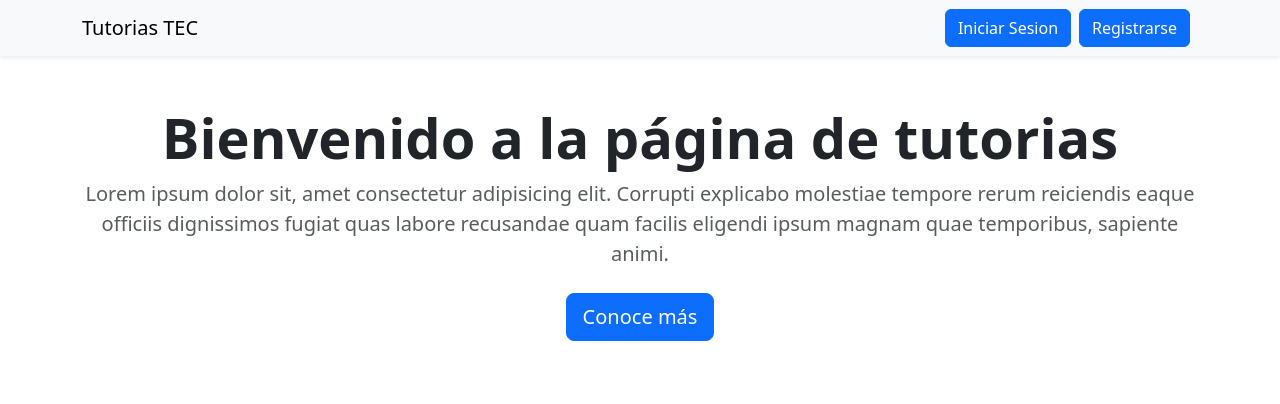
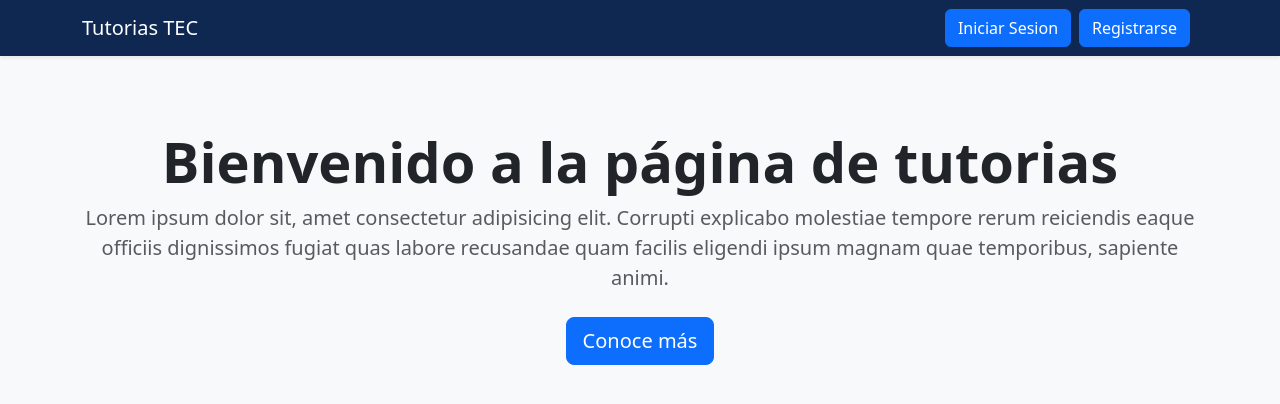
Before and after one commit to Cesar1xd1/Proyecto-Express_React, a React (Vite) app in the folder frontend/: page / in a window 1280 px wide. Shown: the top 404 px of the page. Built offline with nearby package versions, Linux system fonts and the light colour scheme.

Commit message:
Se creo un menu estatico

```diff
--- a/frontend/src/App.jsx
+++ b/frontend/src/App.jsx
@@ -6,6 +6,7 @@ import Login from './Login';
 import NotFound from './notfound';
 import SidebarLayout from './SidebarLayout';
 import LandingPage from './LandingPage';
+import Menu from './Menu';
 
 
 
@@ -15,6 +16,7 @@ function App() {
      <Router>
       <Routes>
         <Route path="/dashboard" element={<SidebarLayout />} />
+        <Route path='/menu' element={<Menu/>}/>
           <Route path="*" element={<NotFound />} />
           <Route path="/" element={<LandingPage/>} />
         <Route path="/login" element={<Login/>} />
--- a/frontend/src/LandingPage.jsx
+++ b/frontend/src/LandingPage.jsx
@@ -1,19 +1,11 @@
 import React from 'react';
 import { Container, Navbar, Nav, Button } from 'react-bootstrap';
+import Menu from './Menu';
 
 const LandingPage = () => {
   return (
+    <Menu>
     <div>
-      <Navbar bg="light" expand="lg" className="shadow-sm">
-        <Container>
-          <Navbar.Brand href="#">Tutorias TEC</Navbar.Brand>
-          <Nav className="ms-auto">
-            <a href="/login" class="btn btn-primary me-2">Iniciar Sesion</a>
-            <a href="/registro" class="btn btn-primary me-2">Registrarse</a>
-
-          </Nav>
-        </Container>
-      </Navbar>
       <div className="text-center py-5 ">
         <Container>
           <h1 className="display-4 fw-bold">Bienvenido a la página de tutorias</h1>
@@ -26,6 +18,7 @@ const LandingPage = () => {
         </Container>
       </div>
     </div>
+    </Menu>
   );
 };
 
--- /dev/null
+++ b/frontend/src/Menu.jsx
@@ -0,0 +1,26 @@
+import React from 'react';
+import { Container, Navbar, Nav, Button } from 'react-bootstrap';
+
+const Menu = ({children}) => {
+  return (
+    <>
+    <div>
+      <Navbar expand="lg" className="shadow-sm" style={{backgroundColor: '#0f2852'}}>
+        <Container>
+          <Navbar.Brand href="#" className='text-white'>Tutorias TEC</Navbar.Brand>
+          <Nav className="ms-auto">
+            <a href="/login" className="btn btn-primary me-2">Iniciar Sesion</a>
+            <a href="/registro" className="btn btn-primary me-2">Registrarse</a>
+
+          </Nav>
+        </Container>
+      </Navbar>
+    </div>
+    <div className="flex-grow-1 p-4 bg-light">
+        {children}
+    </div>
+    </>
+  );
+};
+
+export default Menu;
--- a/frontend/src/Registro.jsx
+++ b/frontend/src/Registro.jsx
@@ -2,6 +2,7 @@ import React, { useState } from 'react';
 import Swal from 'sweetalert2';
 import 'bootstrap/dist/css/bootstrap.min.css';
 import 'bootstrap/dist/js/bootstrap.bundle.min.js';
+import Menu from './Menu';
 
 const Usuario = () => {
   const [tipoUsuario, setTipoUsuario] = useState('alumno');
@@ -50,9 +51,10 @@ const Usuario = () => {
   };
 
   return (
+<Menu>
     <div className="container d-flex justify-content-center mt-5">
       <form onSubmit={enviarDatos} className="p-4 border rounded shadow-sm bg-light" style={{ maxWidth: '400px', width: '100%' }}>
-      <h2>Registro</h2>
+      <h2 className="mb-4 text-center">Registrar Usuario</h2>
 
       <div className="mb-3">
         <label className="form-label">Tipo de usuario:</label>
@@ -84,15 +86,10 @@ const Usuario = () => {
           required
         />
       </div>
-
-      {mensaje && <p className="text-success">{mensaje}</p>}
-      {error && <p className="text-danger">{error}</p>}
-
       <button type="submit" className="btn btn-primary me-2">Registrar</button>
-      <a href="/login" class="btn btn-primary">Iniciar Sesion</a>
     </form>
     </div>
-
+</Menu>
 
   );
 };
--- a/frontend/src/login.jsx
+++ b/frontend/src/login.jsx
@@ -2,6 +2,7 @@ import React, { useState } from 'react';
 import { useNavigate } from 'react-router-dom';
 import 'bootstrap/dist/css/bootstrap.min.css';
 import 'bootstrap/dist/js/bootstrap.bundle.min.js';
+import Menu from './Menu';
 
 const Login = () => {
   const [usuario, setUsuario] = useState('');
@@ -35,6 +36,7 @@ const Login = () => {
   };
 
   return (
+    <Menu>
     <div className="container d-flex justify-content-center mt-5">
       <form onSubmit={handleSubmit} className="p-4 border rounded shadow-sm bg-light" style={{ maxWidth: '400px', width: '100%' }}>
         <h2 className="mb-4 text-center">Iniciar Sesión</h2>
@@ -83,6 +85,7 @@ const Login = () => {
         </div>
       </form>
     </div>
+    </Menu>
   );
 };
 
```
